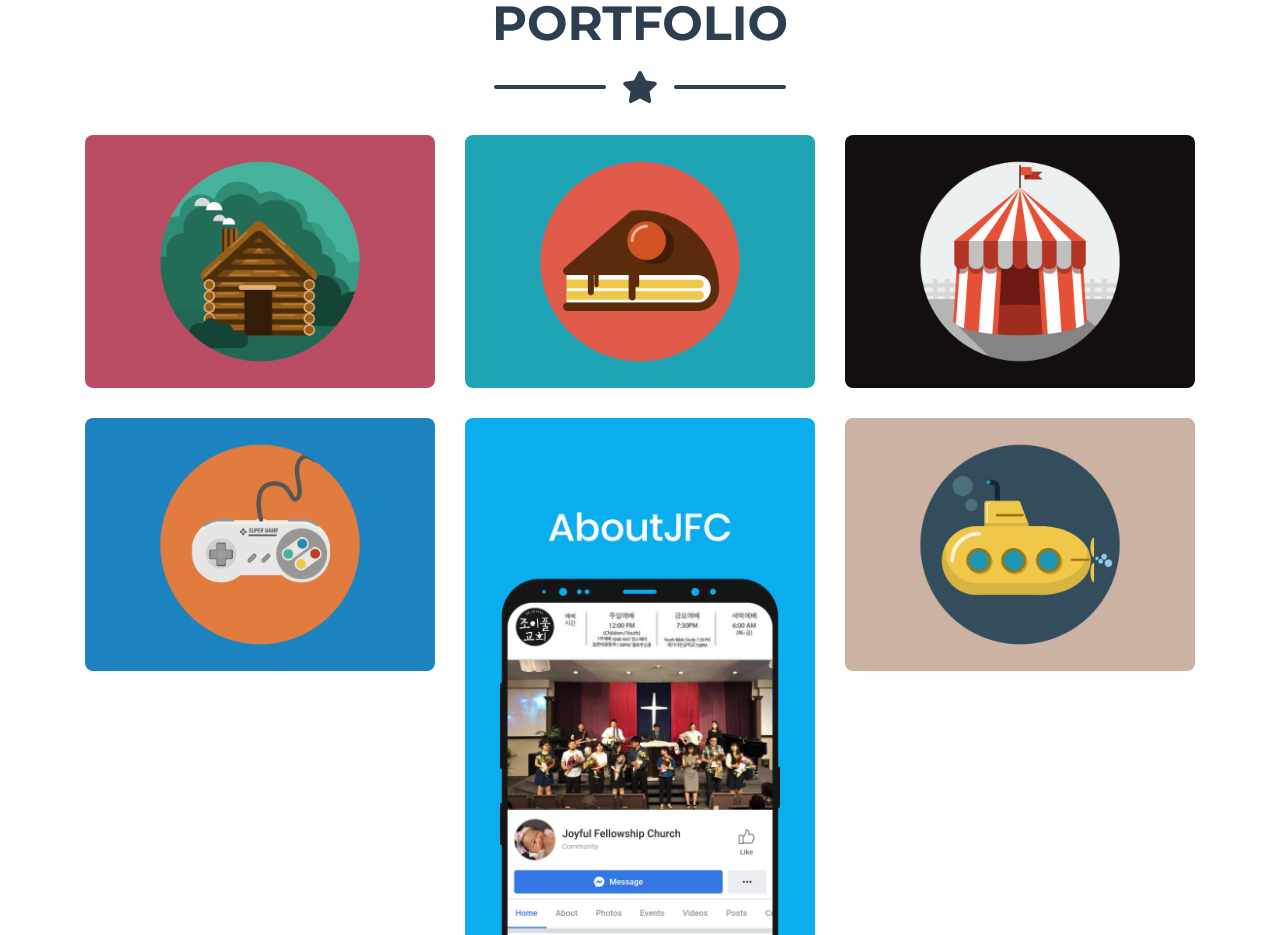
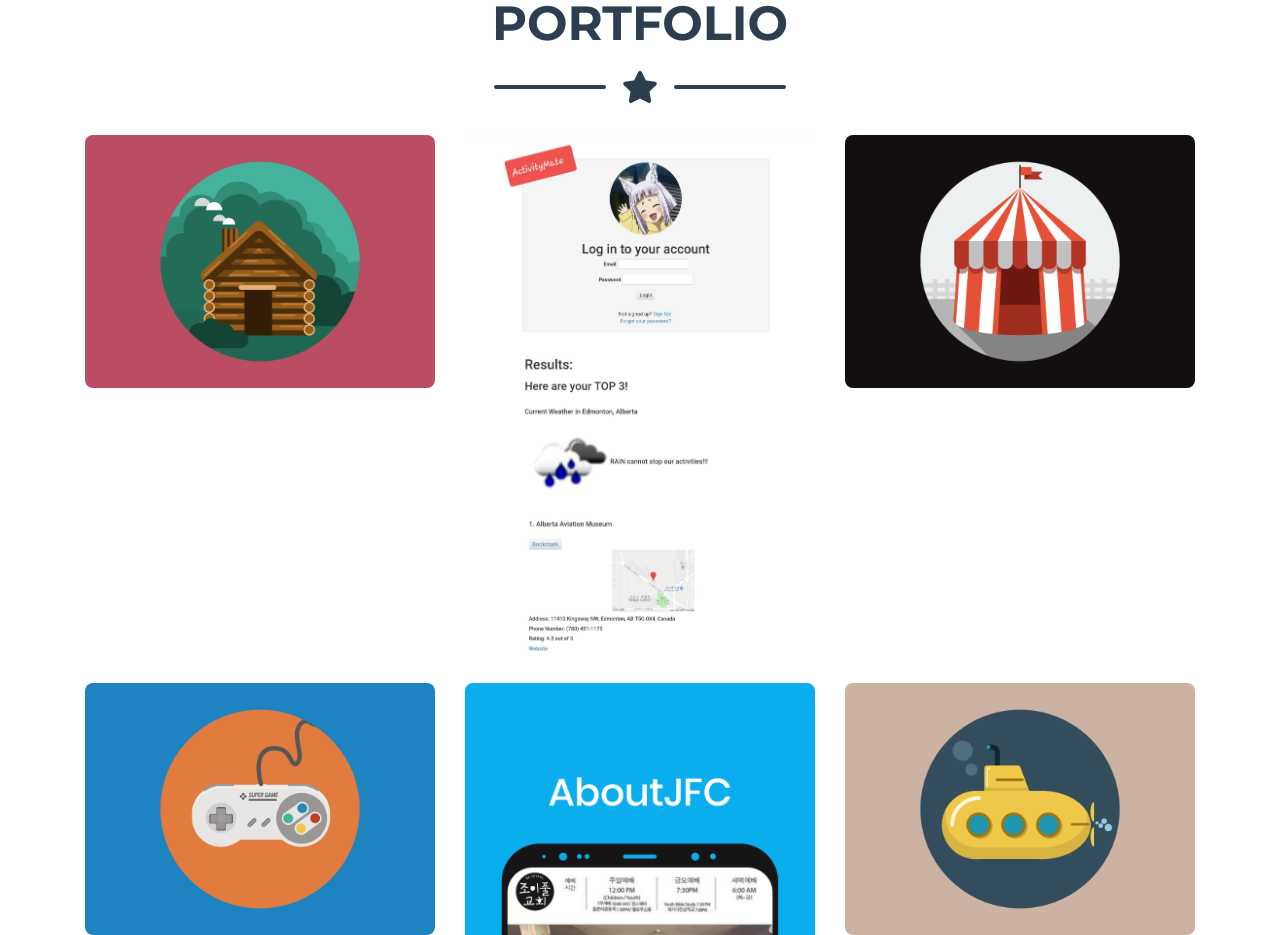
Before and after one commit to jkjonggyuk/PortfolioWebpage, a website with bundled scripts: page index.html in a window 1280 px wide. Shown: the part 845-1780 px from the top of the page. Built offline with nearby package versions, Linux system fonts and the light colour scheme.

Commit message:
added ActivityMate

```diff
--- a/index.html
+++ b/index.html
@@ -143,7 +143,7 @@
                 <i class="fas fa-plus fa-3x"></i>
               </div>
             </div>
-            <img class="img-fluid" src="img/portfolio/cake.png" alt="">
+            <img class="img-fluid" src="img/portfolio/activitymate-cut.png" alt="">
           </div>
         </div>
 
@@ -410,7 +410,7 @@
             <div class="row justify-content-center">
               <div class="col-lg-8">
                 <!-- Portfolio Modal - Title -->
-                <h2 class="portfolio-modal-title text-secondary text-uppercase mb-0">Tasty Cake</h2>
+                <h2 class="portfolio-modal-title text-secondary text-uppercase mb-0">ActivityMate</h2>
                 <!-- Icon Divider -->
                 <div class="divider-custom">
                   <div class="divider-custom-line"></div>
@@ -420,9 +420,12 @@
                   <div class="divider-custom-line"></div>
                 </div>
                 <!-- Portfolio Modal - Image -->
-                <img class="img-fluid rounded mb-5" src="img/portfolio/cake.png" alt="">
+                <img class="img-fluid rounded mb-5" src="img/portfolio/activitymate.jpg" alt="">
                 <!-- Portfolio Modal - Text -->
-                <p class="mb-5">Lorem ipsum dolor sit amet, consectetur adipisicing elit. Mollitia neque assumenda ipsam nihil, molestias magnam, recusandae quos quis inventore quisquam velit asperiores, vitae? Reprehenderit soluta, eos quod consequuntur itaque. Nam.</p>
+                <p class="mb-3 text-left">ActivityMate is a group project, worked with a team of 4 classmates, to build an web-application to help the customers find activities in the major cities in North America, based upon the selection of time, price, and theme. Google API's and OpenWeather API were used to build the major features.
+                <br><a class="font-weight-bold font-italic h6" href="https://activitymatee.herokuapp.com"><u>Try yourself!</u></a></p>
+                <p class="font-weight-bold text-left">Skills used: Ruby on Rails, JavaScript, HTML, CSS
+                </p>
                 <button class="btn btn-primary" href="#" data-dismiss="modal">
                   <i class="fas fa-times fa-fw"></i>
                   Close Window
```
Also changed, not shown: img/portfolio/ActivityMate.jpg (added), img/portfolio/activitymate-cut.png (added), 2 other files.
